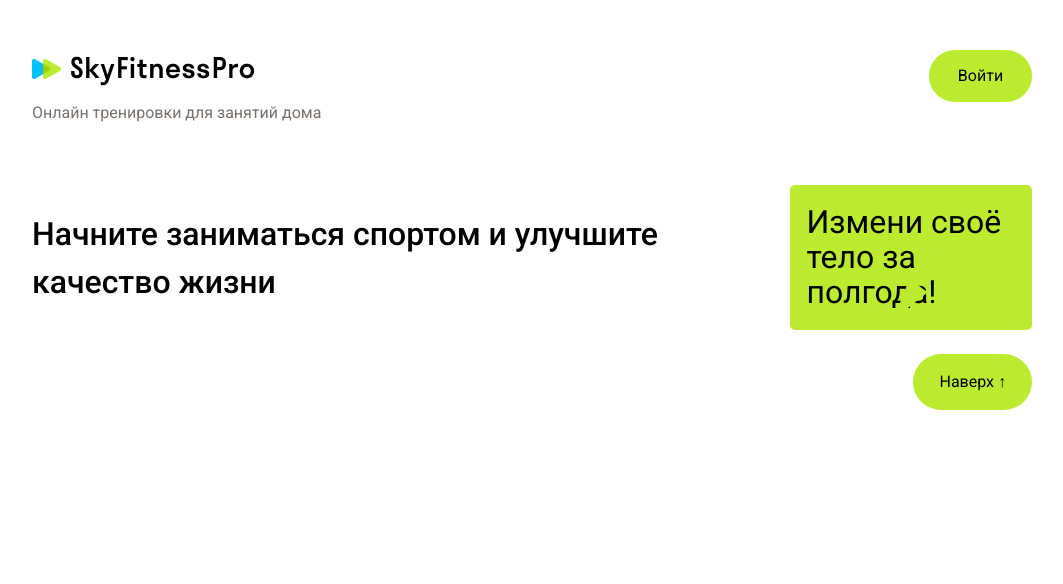
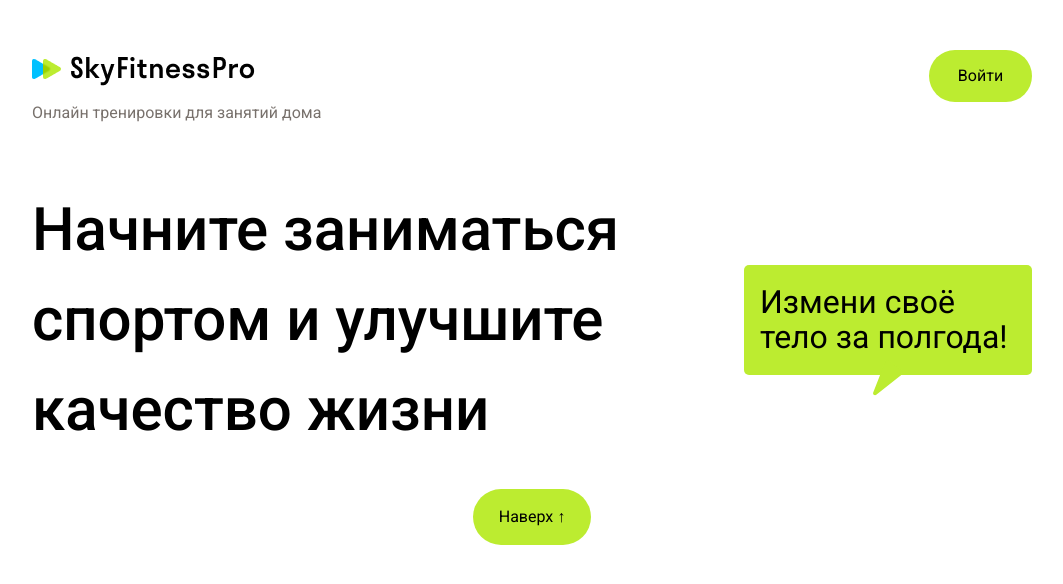
Before and after one commit to ruslankrivilin/SkyFitnessPro_TeamDev, a React (Vite) app: page / in a window 1280 px wide. Shown: the top 584 px of the page, without its empty margins (108-1171 px from the left). Built offline with nearby package versions, Linux system fonts and the light colour scheme.

Commit message:
Update MainPage.tsx

```diff
--- a/src/pages/MainPage/MainPage.tsx
+++ b/src/pages/MainPage/MainPage.tsx
@@ -23,11 +23,11 @@ export default function MainPage() {
       <div className="">
         <Header page={page} />
         <div className=" flex items-center justify-between mdSc:mb-[60px]">
-          <h1 className="font-medium leading-normal text-[32px] inline-block align-middle text-left mdSc:text-pretty mdSc:text-[60px] ">
+          <h1 className="font-medium leading-normal text-[32px] inline-block align-middle text-left md:text-pretty md:text-[60px] ">
             Начните заниматься спортом  и улучшите качество жизни
           </h1>
           <div className="hidden md:flex flex-col items-center">
-            <div className="rounded-[5px] bg-mainColor px-[16px] py-[20px] text-[32px] font-normal leading-[35px] mdSc:w-[288px]">
+            <div className="rounded-[5px] bg-mainColor px-[16px] py-[20px] text-[32px] font-normal leading-[35px] md:w-[288px]">
               Измени своё <br/> тело за полгода!
             </div>
             <svg className="absolute mt-[95px] h-[36px] w-[31px]">
@@ -36,9 +36,9 @@ export default function MainPage() {
           </div>
           {/* {courses?.map(() => <CourseCard courseName={courses.nameEN} totalProgress={} isMainPage={true}/>)} */}
         </div>
-        <div className="justify-end flex mdSc:justify-center">
+        <div className="justify-end flex md:justify-center">
           <div
-            className="rounded-buttonRadius bg-mainColor text-center font-defaultFont font-normal text-black hover:bg-mainHover px-btnX py-btnY mt-[24px] mb-[29px] mdSc:mt-[34px] mdSc:mb-[81px] mdSc:flex justify-center"
+            className="rounded-buttonRadius bg-mainColor text-center font-defaultFont font-normal text-black hover:bg-mainHover px-btnX py-btnY mt-[24px] mb-[29px] md:mt-[34px] md:mb-[81px] md:flex justify-center"
             onClick={() => window.scrollTo(0, 0)}
           >
             Наверх ↑
```
